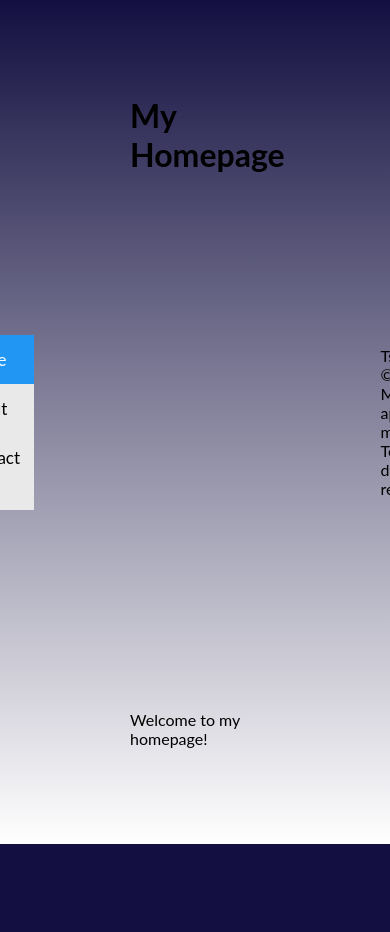
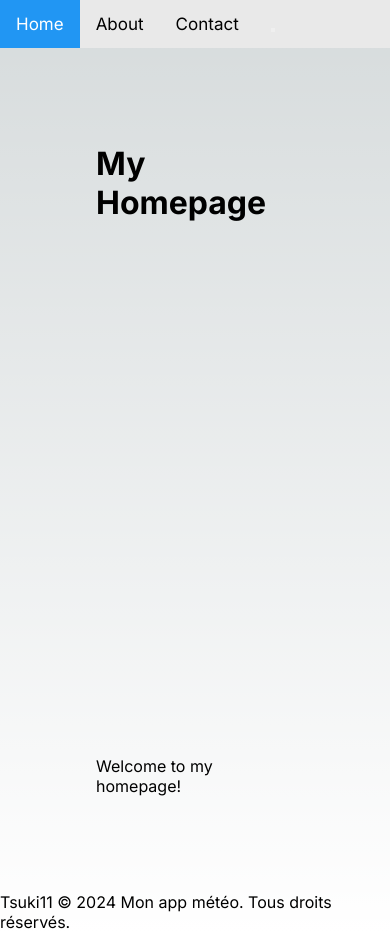
Before and after one commit to NahtanG/meteo_app, a Next.js app: page / in a window 390 px wide. Before the commit the page ends 844 px from the top, so only its background shows below. Built offline with nearby package versions, Linux system fonts and the light colour scheme.

Commit message:
layout css fixes

```diff
--- a/app/layout.css
+++ b/app/layout.css
@@ -36,91 +36,3 @@
   margin-right: 16px;
   font-size: 17px;
 }
-
-/* When the screen is less than 600px wide, stack the links and the search field vertically instead of horizontally */
-@media screen and (max-width: 600px) {
-  .topnav a,
-  .topnav input[type="text"] {
-    float: none;
-    display: block;
-    text-align: left;
-    width: 100%;
-    margin: 0;
-    padding: 14px;
-  }
-  .topnav input[type="text"] {
-    border: 1px solid #ccc;
-  }
-}
-
-/* Search Button */
-* {
-  box-sizing: border-box;
-}
-body {
-  margin: 0px;
-  padding: 0px;
-  width: 100vw;
-  height: 100vh;
-  display: flex;
-  justify-content: center;
-  align-items: center;
-  background-color: #130f40;
-  font-family: "Lato" !important;
-}
-.search-box {
-  width: fit-content;
-  height: fit-content;
-  position: relative;
-}
-.input-search {
-  height: 50px;
-  width: 50px;
-  border-style: none;
-  padding: 10px;
-  font-size: 18px;
-  letter-spacing: 2px;
-  outline: none;
-  border-radius: 25px;
-  transition: all 0.5s ease-in-out;
-  background-color: #22a6b3;
-  padding-right: 40px;
-  color: #fff;
-}
-.input-search::placeholder {
-  color: rgba(255, 255, 255, 0.5);
-  font-size: 18px;
-  letter-spacing: 2px;
-  font-weight: 100;
-}
-.btn-search {
-  width: 50px;
-  height: 50px;
-  border-style: none;
-  font-size: 20px;
-  font-weight: bold;
-  outline: none;
-  cursor: pointer;
-  border-radius: 50%;
-  position: absolute;
-  right: 0px;
-  color: #ffffff;
-  background-color: transparent;
-  pointer-events: painted;
-}
-.btn-search:focus ~ .input-search {
-  width: 300px;
-  border-radius: 0px;
-  background-color: transparent;
-  border-bottom: 1px solid rgba(255, 255, 255, 0.5);
-  transition: all 500ms cubic-bezier(0, 0.11, 0.35, 2);
-}
-.input-search:focus {
-  width: 300px;
-  border-radius: 0px;
-  background-color: transparent;
-  border-bottom: 1px solid rgba(255, 255, 255, 0.5);
-  transition: all 500ms cubic-bezier(0, 0.11, 0.35, 2);
-}
-
-/* Footer */
--- a/app/layout.js
+++ b/app/layout.js
@@ -22,8 +22,8 @@ export default function RootLayout({ children }) {
             <a href="#contact">Contact</a>
             <a>
               <div class="search-box">
-                <button class="btn-search">
-                  <i class="fas fa-search"></i>
+                <button class="search-btn">
+                  <i class=""></i>
                 </button>
               </div>
             </a>
```
